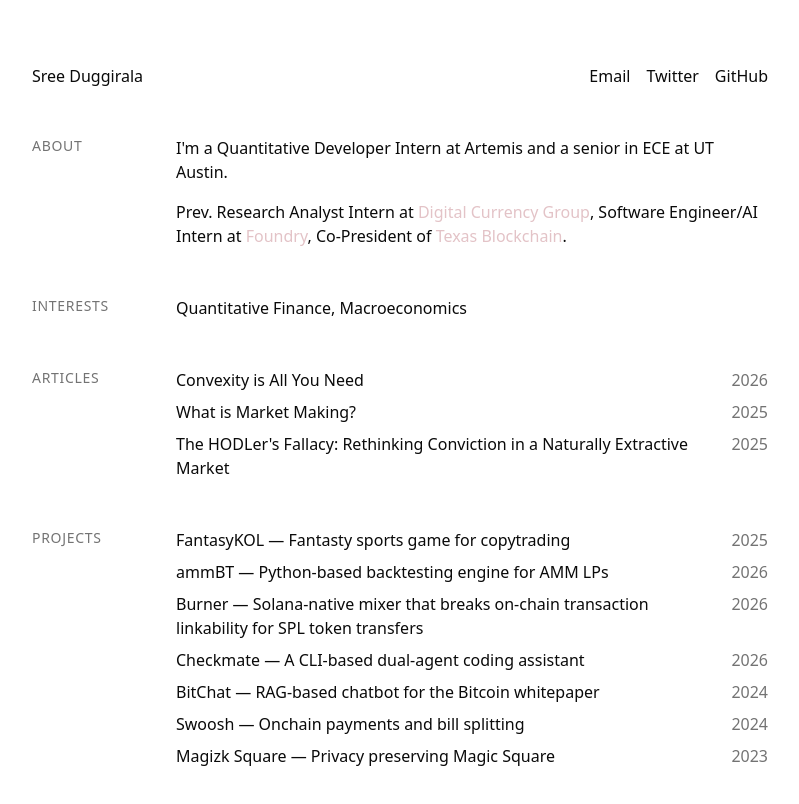
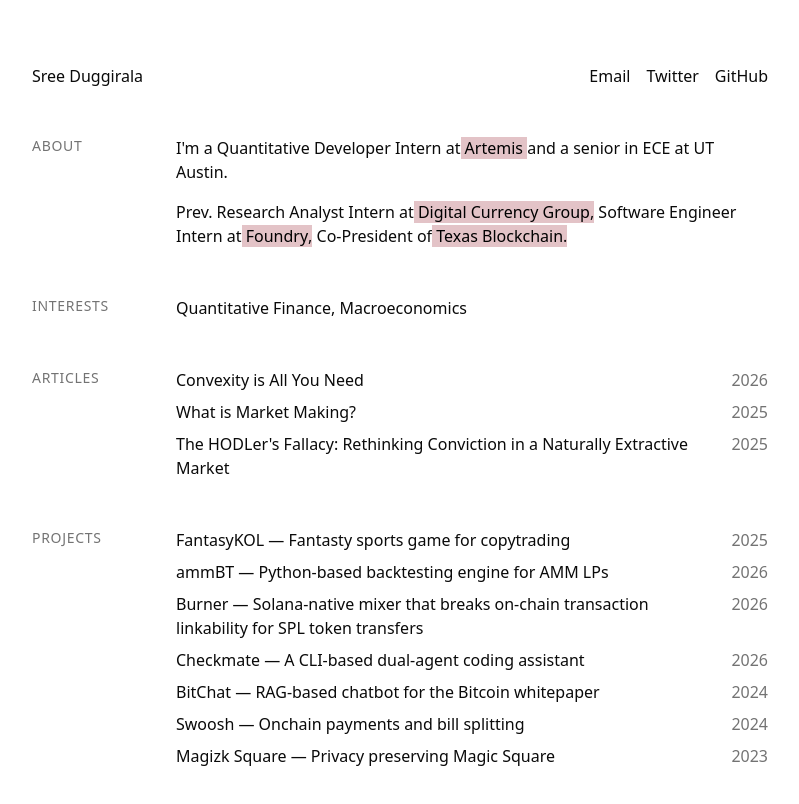
Before and after one commit to sreeduggirala/website, a Next.js app: page / in a window 1280 px wide. Shown: the top 804 px of the page, without its empty margins (240-1039 px from the left). Built offline with nearby package versions, Linux system fonts and the light colour scheme.

Commit message:
update bio

```diff
--- a/app/page.tsx
+++ b/app/page.tsx
@@ -26,25 +26,34 @@
         <h2 className="section-title">About</h2>
         <div className="content">
           <p className="mb-4">
-            I&apos;m a Quantitative Developer Intern at Artemis and a senior in ECE at
-            UT Austin.
+            I&apos;m a Quantitative Developer Intern at{" "}
+            <Link
+              href="https://artemis.xyz"
+              className="bg-[#E3C3C7] text-black px-1 -mx-1 box-decoration-clone"
+            >
+              Artemis
+            </Link>{" "}
+            and a senior in ECE at UT Austin.
           </p>
           <p>
             Prev. Research Analyst Intern at{" "}
-            <Link href="https://dcg.co" className="text-[#E3C3C7] hover:text-[#E3C3C7]">
+            <Link
+              href="https://dcg.co"
+              className="bg-[#E3C3C7] text-black px-1 -mx-1 box-decoration-clone"
+            >
               Digital Currency Group
             </Link>
-            , Software Engineer/AI Intern at{" "}
+            , Software Engineer Intern at{" "}
             <Link
               href="https://foundrydigital.com"
-              className="text-[#E3C3C7] hover:text-[#E3C3C7]"
+              className="bg-[#E3C3C7] text-black px-1 -mx-1 box-decoration-clone"
             >
               Foundry
             </Link>
             , Co-President of{" "}
             <Link
               href="https://www.texasblockchain.org"
-              className="text-[#E3C3C7] hover:text-[#E3C3C7]"
+              className="bg-[#E3C3C7] text-black px-1 -mx-1 box-decoration-clone"
             >
               Texas Blockchain
             </Link>
```
